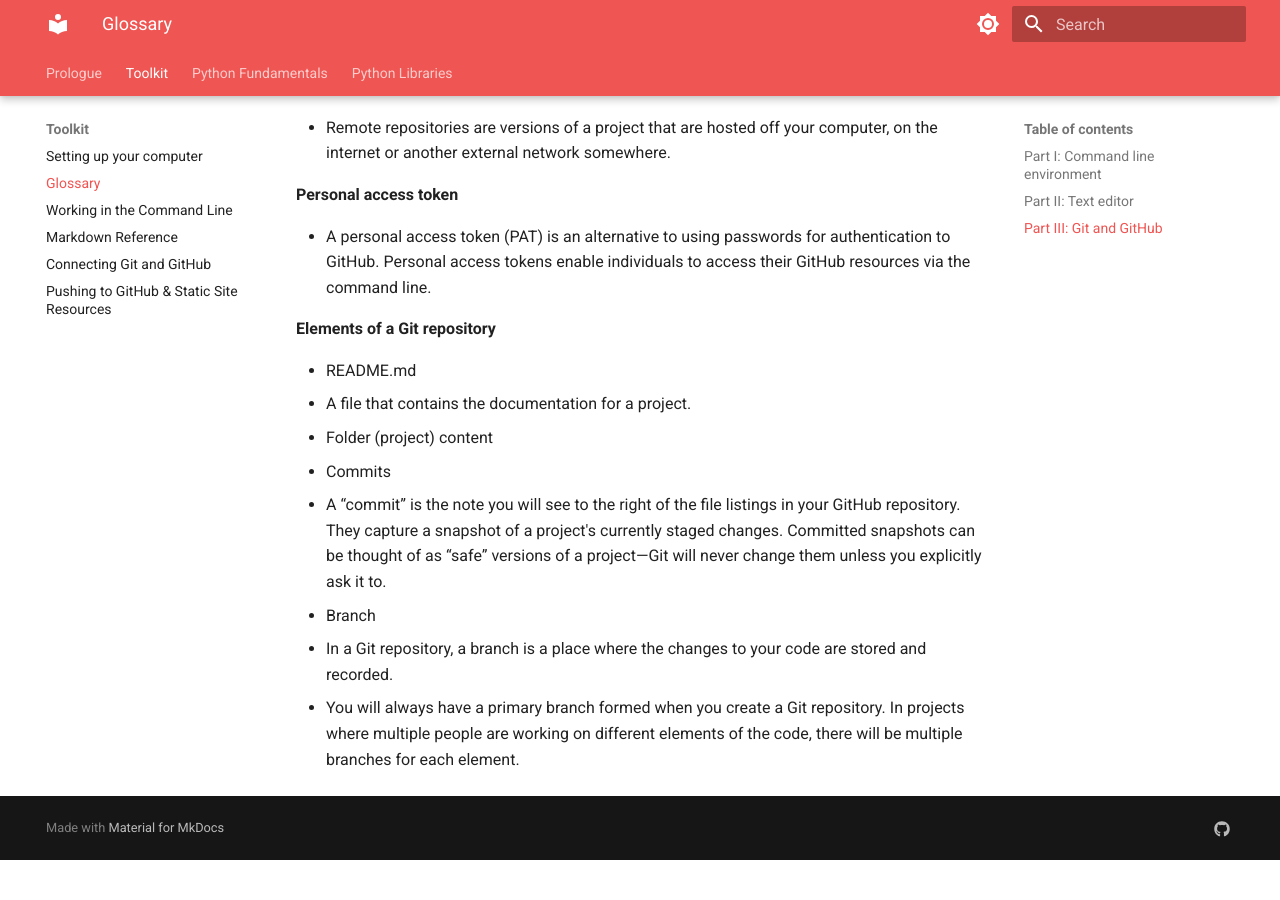
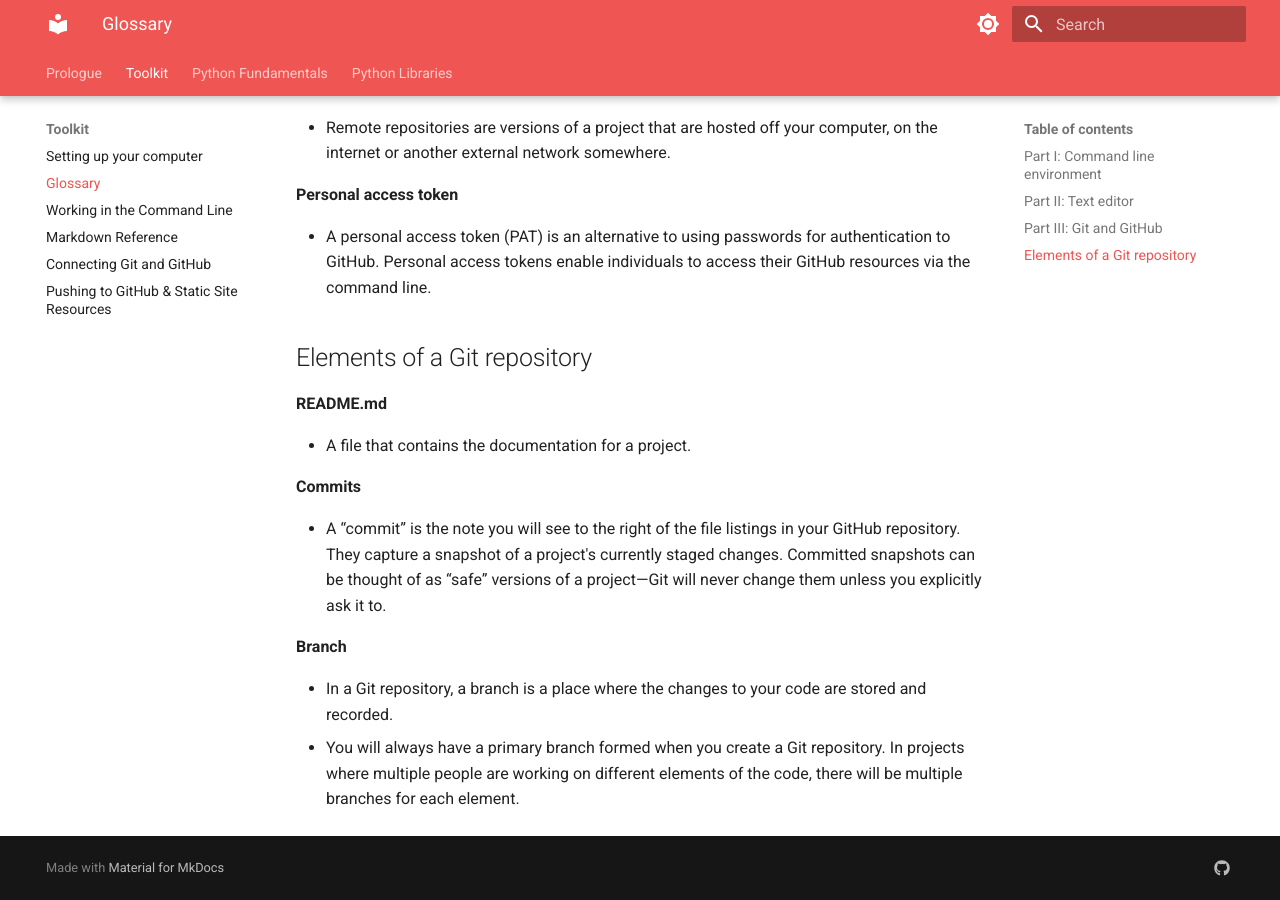
Before and after one commit to ChantalMB/macodrum-coding-for-dh-docs, an MkDocs documentation site: the page built from docs/Toolkit/glossary.md, in a window 1280 px wide and 900 px high, scrolled down 1936 px. Built offline with MkDocs 1.6.1 and Material for MkDocs 9.7.7, drawn with Linux system fonts in a browser that asks for light colours; before the commit the page ends 2796 px from its top, so only the background shows below that.

Commit message:
formatting fix in glossary

```diff
--- a/docs/Toolkit/glossary.md
+++ b/docs/Toolkit/glossary.md
@@ -88,13 +88,17 @@
 - A personal access token (PAT) is an alternative to using passwords for authentication to GitHub. Personal access tokens enable individuals to access their GitHub resources via the command line.
 
 
-**Elements of a Git repository**
+## Elements of a Git repository
 
-- README.md
+**README.md**
+
   - A file that contains the documentation for a project.
-- Folder (project) content
-- Commits
+
+**Commits**
+
   - A “commit” is the note you will see to the right of the file listings in your GitHub repository. They capture a snapshot of a project's currently staged changes. Committed snapshots can be thought of as “safe” versions of a project—Git will never change them unless you explicitly ask it to.
-- Branch
+
+**Branch**
+
   - In a Git repository, a branch is a place where the changes to your code are stored and recorded.
   - You will always have a primary branch formed when you create a Git repository. In projects where multiple people are working on different elements of the code, there will be multiple branches for each element.
```
